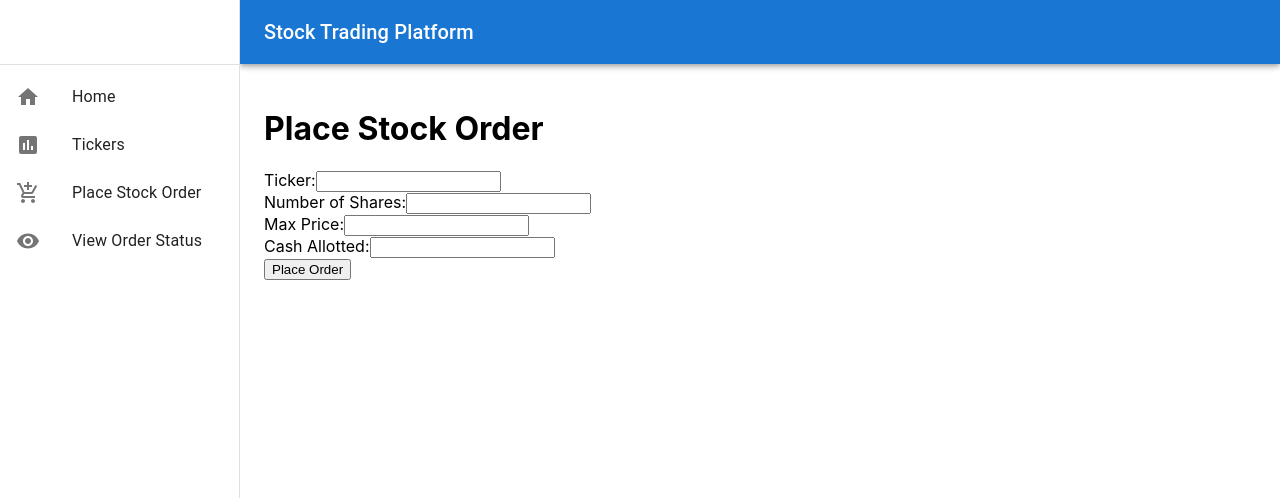
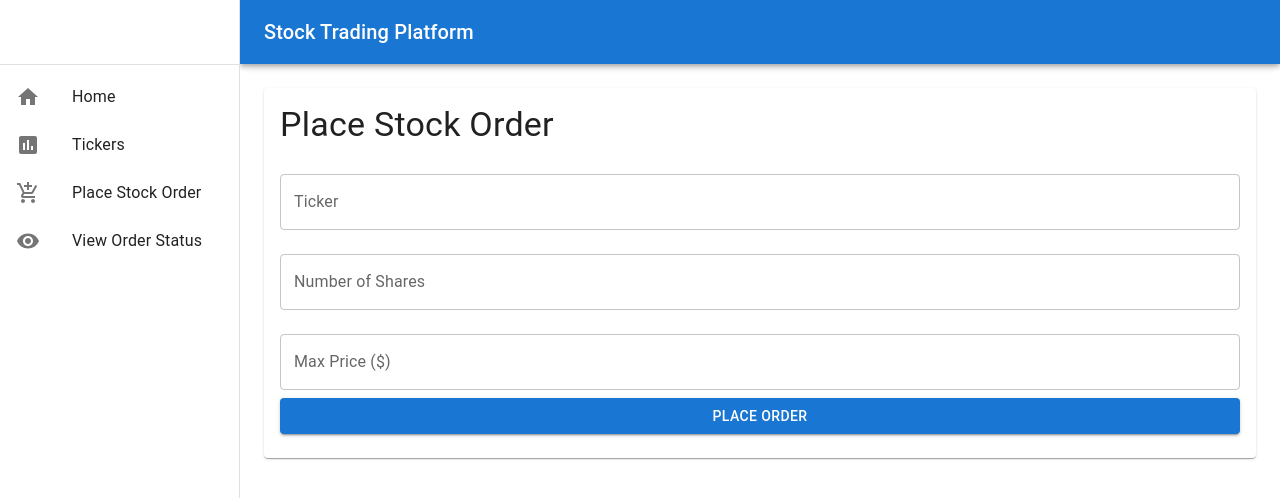
Before and after one commit to FedyaS/robinhood-clone, a React (Create React App) app in the folder client/: page /place-order in a window 1280 px wide. Shown: the top 498 px of the page. Built offline with nearby package versions, Linux system fonts and the light colour scheme.

Commit message:
PlaceOrder page better looks :eyes:

```diff
--- a/client/src/components/PlaceOrder.js
+++ b/client/src/components/PlaceOrder.js
@@ -1,7 +1,12 @@
 import React, { useState, useContext } from 'react';
 import { useNavigate } from 'react-router-dom';
+import { TextField, Button, Typography, Card, CardContent, CircularProgress } from '@mui/material';
 
 import { UserContext } from "../contexts/UserContext";
+
+function calcCashDollars(numShares, price) {
+    return numShares * price
+}
 
 function StockOrderPage() {
   const {userID} = useContext(UserContext);
@@ -10,7 +15,7 @@ function StockOrderPage() {
   const [ticker, setTicker] = useState('');
   const [numShares, setNumShares] = useState('');
   const [maxPrice, setMaxPrice] = useState('');
-  const [cashAllotted, setCashAllotted] = useState('');
+
   const [isLoading, setIsLoading] = useState(false);
   const [successMessage, setSuccessMessage] = useState('');
   const [orderId, setOrderId] = useState(null);
@@ -30,7 +35,7 @@ function StockOrderPage() {
           ticker,
           num_shares: parseInt(numShares),
           max_price: parseInt(maxPrice),
-          cash_allotted: parseInt(cashAllotted),
+          cash_allotted: calcCashDollars(numShares, maxPrice)
         }),
       });
 
@@ -50,58 +55,69 @@ function StockOrderPage() {
   };
 
 return (
-  <div>
-    <h1>Place Stock Order</h1>
+  <Card>
+    <CardContent>
+      <Typography variant="h4" gutterBottom>
+        Place Stock Order
+      </Typography>
       <form onSubmit={handleSubmit}>
         <div>
-      </div>
-      <div>
-        <label htmlFor="ticker">Ticker:</label>
-        <input
+          <TextField
+            label="Ticker"
             type="text"
             id="ticker"
             value={ticker}
             onChange={(e) => setTicker(e.target.value)}
+            variant="outlined"
+            margin="normal"
+            fullWidth
           />
         </div>
         <div>
-        <label htmlFor="numShares">Number of Shares:</label>
-        <input
+          <TextField
+            label="Number of Shares"
             type="number"
             id="numShares"
             value={numShares}
             onChange={(e) => setNumShares(e.target.value)}
+            variant="outlined"
+            margin="normal"
+            fullWidth
           />
         </div>
         <div>
-        <label htmlFor="maxPrice">Max Price:</label>
-        <input
+          <TextField
+            label="Max Price ($)"
             type="number"
             id="maxPrice"
             value={maxPrice}
             onChange={(e) => setMaxPrice(e.target.value)}
+            variant="outlined"
+            margin="normal"
+            fullWidth
           />
+          {numShares && maxPrice && (
+            <Typography variant="body2" style={{ marginTop: '10px' }}>
+              Total Amount: ${calcCashDollars(numShares, maxPrice) / 100}
+            </Typography>
+          )}
         </div>
-      <div>
-        <label htmlFor="cashAllotted">Cash Allotted:</label>
-        <input
-          type="number"
-          id="cashAllotted"
-          value={cashAllotted}
-          onChange={(e) => setCashAllotted(e.target.value)}
-        />
-      </div>
-      <button type="submit" disabled={isLoading}>
-        {isLoading ? 'Placing Order...' : 'Place Order'}
-      </button>
+        <Button type="submit" variant="contained" color="primary" disabled={isLoading} fullWidth>
+          {isLoading ? <CircularProgress size={24} /> : 'Place Order'}
+        </Button>
       </form>
       {successMessage && (
-      <div>
-        <p>{successMessage}</p>
-        <button onClick={handleOkayClick}>Okay</button>
+        <div style={{ marginTop: '20px' }}>
+          <Typography variant="body1" color="success.main">
+            {successMessage}
+          </Typography>
+          <Button onClick={handleOkayClick} variant="outlined" color="primary">
+            Okay
+          </Button>
         </div>
       )}
-  </div>
+    </CardContent>
+  </Card>
 );
 }
 
--- a/client/src/components/Ticker.js
+++ b/client/src/components/Ticker.js
@@ -1,4 +1,7 @@
 import React, { useState } from 'react';
+
+import { TextField, Button, Typography, Card, CardContent, Table, TableBody, TableCell, TableHead, TableRow, CircularProgress } from '@mui/material';
+
 
 // A basic array of common ticker symbols for suggestions
 const COMMON_TICKERS = ['AAPL', 'GOOGL', 'MSFT', 'AMZN', 'FB'];
@@ -33,32 +36,74 @@ const TickerSearch = () => {
 
     return (
       <div>
-      <form onSubmit={handleSubmit}>
-        <label htmlFor="tickerInput">Enter Ticker:</label>
-        <input
+        <form onSubmit={handleSubmit} style={{ marginBottom: '20px' }}>
+          <TextField
+            label="Enter Ticker"
             id="tickerInput"
             type="text"
             value={ticker}
             onChange={handleTickerChange}
             list="tickers-suggestions"
+            variant="outlined"
+            margin="normal"
+            fullWidth
           />
           <datalist id="tickers-suggestions">
             {COMMON_TICKERS.map((symbol) => (
               <option key={symbol} value={symbol} />
             ))}
           </datalist>
-        <button type="submit">Search</button>
+          <Button type="submit" variant="contained" color="primary">Search</Button>
         </form>
 
-      {loading && <p>Loading...</p>}
+        {loading && <CircularProgress />}
 
         {tickerData && (
-        <div>
-          <h2>{tickerData.name} ({ticker})</h2>
-          <p>{tickerData.description}</p>
-          <h3>Last Price: ${tickerData.last_price / 100}</h3>
-          {/* Add more detailed rendering based on your needs */}
-        </div>
+          <Card>
+            <CardContent>
+              <Typography variant="h5" component="h2">
+                {tickerData.name} ({ticker})
+              </Typography>
+              <Typography color="textSecondary">
+                {tickerData.description}
+              </Typography>
+              <Typography variant="h6">
+                Last Price: ${tickerData.last_price / 100} (as of {new Date(tickerData.last_price_time * 1000).toLocaleDateString("en-US")})
+              </Typography>
+
+              <Typography variant="body1" style={{marginTop: '20px'}}>
+                Market Cap: ${tickerData.financials["Market Cap"] / 100} Million, P/E Ratio: {(tickerData.financials["PE Ratio"] / 100).toFixed(2)}, EPS: ${tickerData.financials["EPS"] / 100}, Sector: {tickerData.financials["Sector"]}, Employees: {tickerData.financials["Full Time Employees"]}
+              </Typography>
+
+              <Typography variant="h6" style={{marginTop: '20px'}}>
+                Historical Prices
+              </Typography>
+              <Table size="small">
+                <TableHead>
+                  <TableRow>
+                    <TableCell>Date</TableCell>
+                    <TableCell align="right">Open ($)</TableCell>
+                    <TableCell align="right">High ($)</TableCell>
+                    <TableCell align="right">Low ($)</TableCell>
+                    <TableCell align="right">Close ($)</TableCell>
+                    <TableCell align="right">Volume</TableCell>
+                  </TableRow>
+                </TableHead>
+                <TableBody>
+                  {tickerData.history_price.map((item, index) => (
+                    <TableRow key={index}>
+                      <TableCell>{item.Date}</TableCell>
+                      <TableCell align="right">${item.Open / 100}</TableCell>
+                      <TableCell align="right">${item.High / 100}</TableCell>
+                      <TableCell align="right">${item.Low / 100}</TableCell>
+                      <TableCell align="right">${item.Close / 100}</TableCell>
+                      <TableCell align="right">{item.Volume.toLocaleString()}</TableCell>
+                    </TableRow>
+                  ))}
+                </TableBody>
+              </Table>
+            </CardContent>
+          </Card>
         )}
       </div>
     );
```
Also changed, not shown: 2 other files (tests, documents, lock files or other folders). Lines whose indentation alone changed are shown as unchanged.
